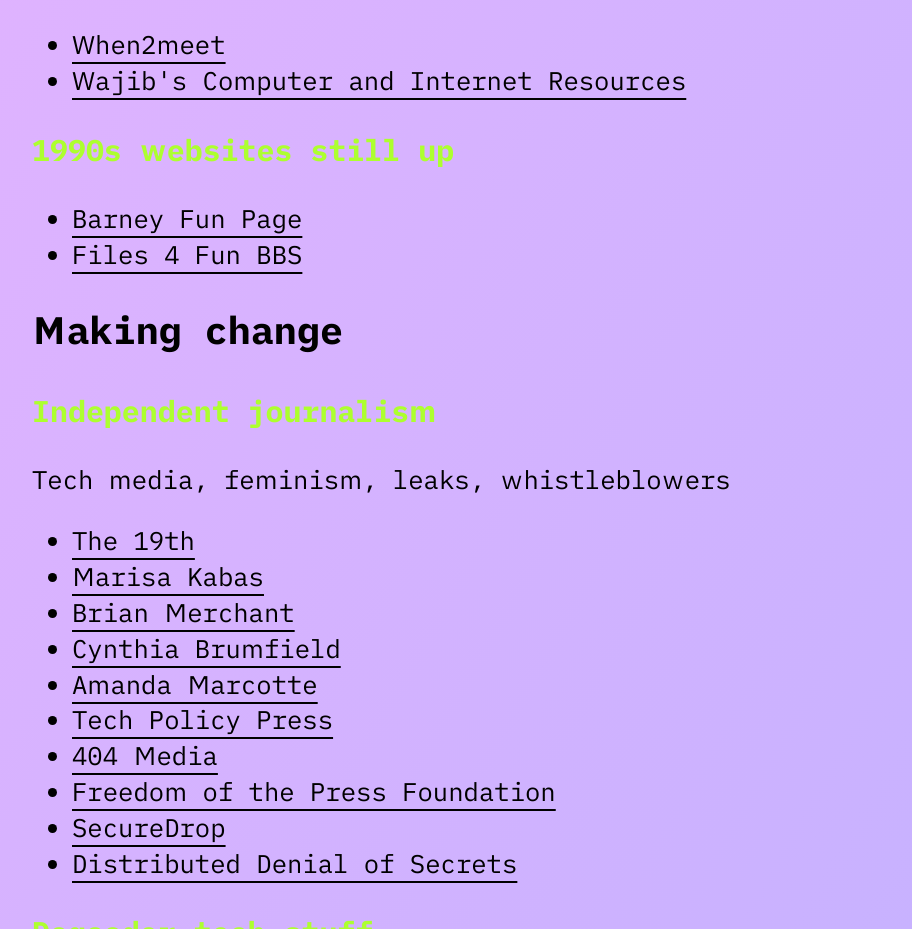
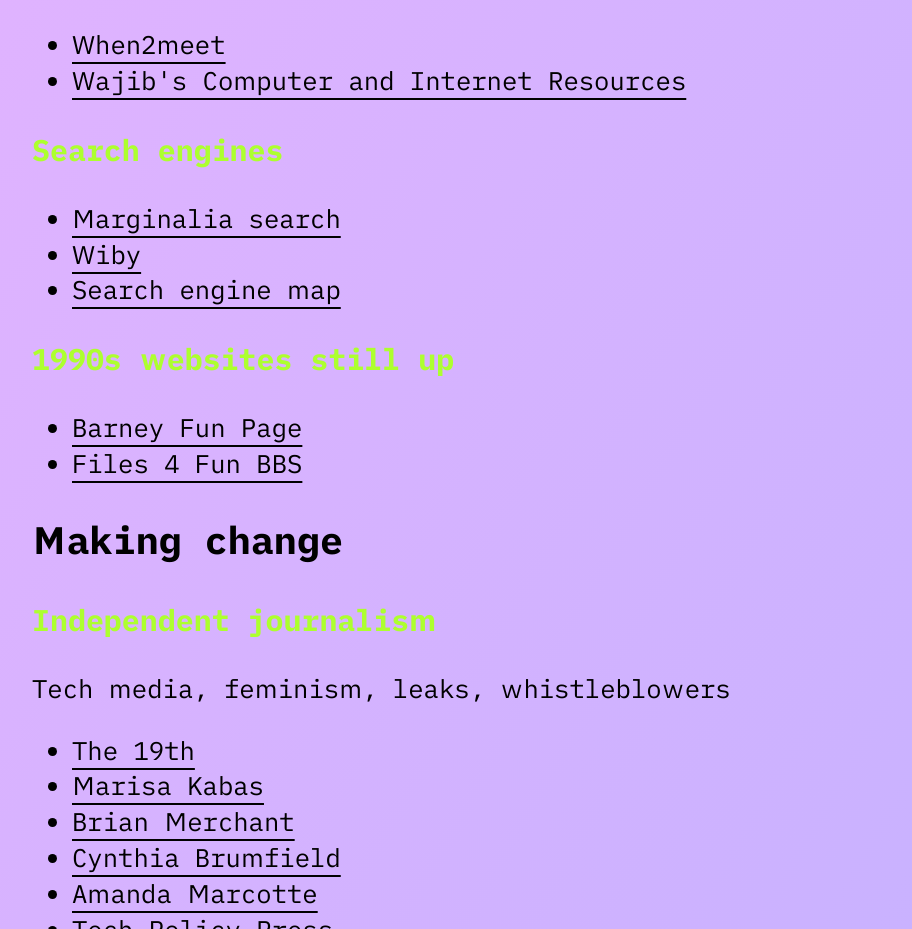
Before and after one commit to jskinne3/portfolio, an Eleventy site: page links.md in a window 1280 px wide. Shown: the part 2868-3797 px from the top of the page, without its empty margins (143-1055 px from the left). Built offline with nearby package versions, Linux system fonts and the light colour scheme; Eleventy itself is replaced by a stand-in of ours; files that its build step writes are made by us from their sources.

Commit message:
List of search engines

```diff
--- a/links.md
+++ b/links.md
@@ -83,6 +83,12 @@ I mostly don't know these people but I read their words when I need a break from
 * [When2meet](https://www.when2meet.com)
 * [Wajib's Computer and Internet Resources](https://www.wajib.space/posts/computer-and-internet-resources/)
 
+### Search engines
+
+* [Marginalia search](https://marginalia-search.com/)
+* [Wiby](https://wiby.me/)
+* [Search engine map](https://www.searchenginemap.com/)
+
 ### 1990s websites still up
 
 * [Barney Fun Page](https://impressive.net/games/barney/fun.cgi)
```
